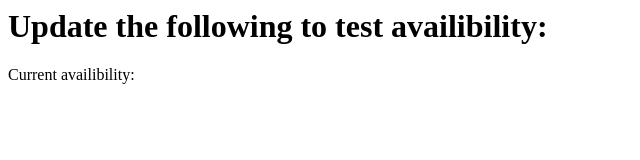
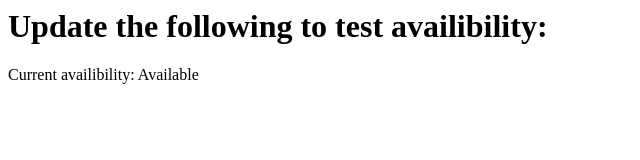
Before and after one commit to alvarado-fabian/TOP_nesting_project, a website: page index.html in a window 1280 px wide. Shown: the full height of the page, 0-640 px from the left. Drawn offline with Linux system fonts and the light colour scheme.

Commit message:
adding static s3 website to test stock availibility

```diff
--- a/index.html
+++ b/index.html
@@ -4,6 +4,6 @@
 </head>
 <body>
   <h1>Update the following to test availibility:</h1>
-  <p>Current availibility: </p>
+  <p>Current availibility: Available</p>
 </body>
 </html>
```
